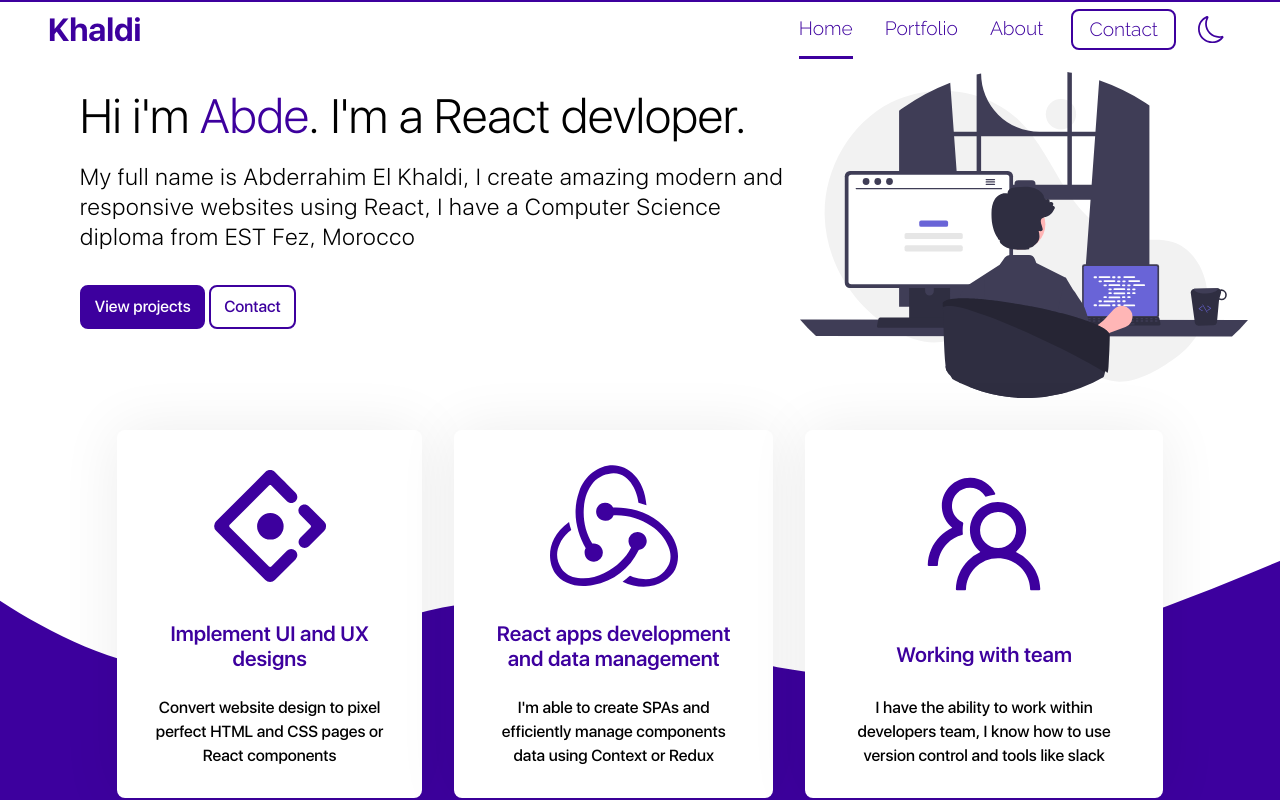
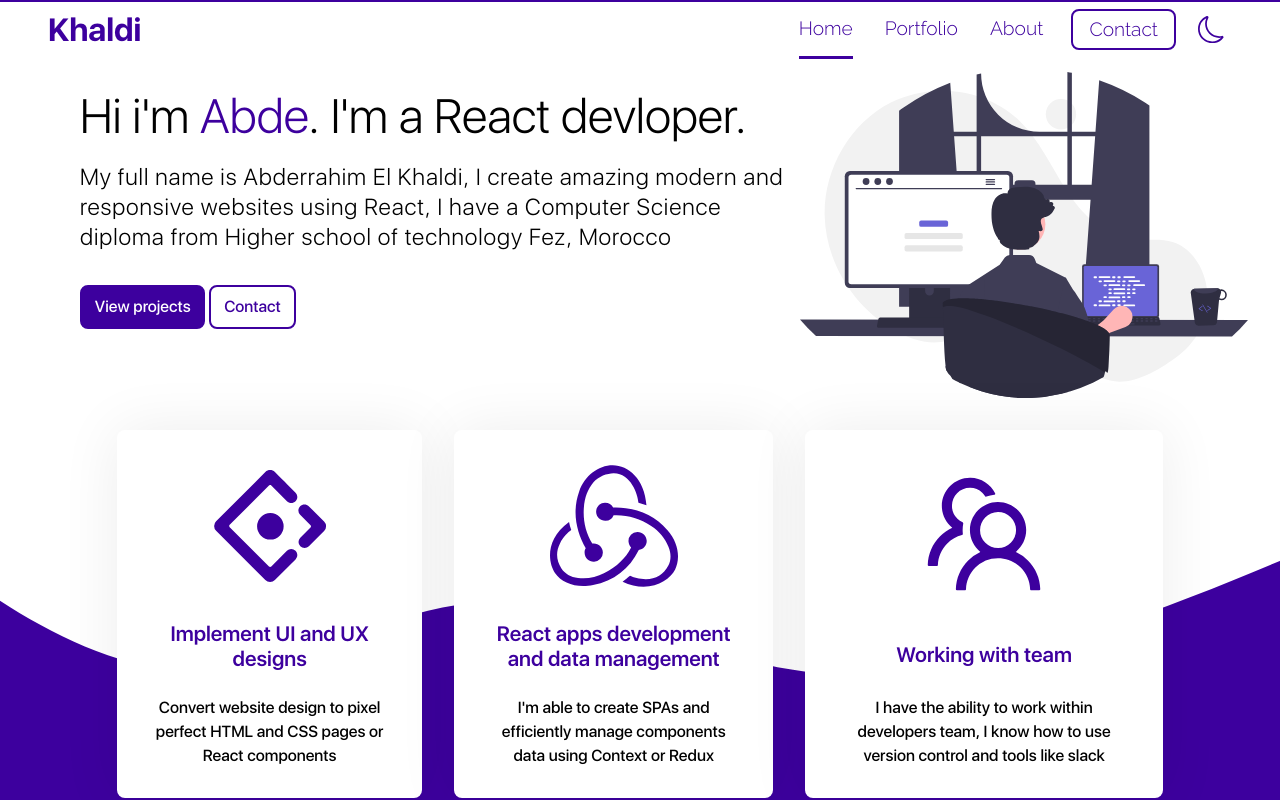
Before and after one commit to devkhaldi/portfolio, a React (Create React App) app: page / in a window 1280 px wide. Shown: the top 800 px of the page. Built offline with nearby package versions, Linux system fonts and the light colour scheme.

Commit message:
fix hero text

```diff
--- a/src/home/Hero.js
+++ b/src/home/Hero.js
@@ -18,7 +18,7 @@ const Hero = () => {
           <p>
             My full name is Abderrahim El Khaldi, I create amazing modern and
             responsive websites using React, I have a Computer Science diploma
-            from EST Fez, Morocco
+            from Higher school of technology Fez, Morocco
           </p>
           <div className='hero-buttons'>
             <Link className='btn' exact to='/portfolio'>
--- a/src/portfolio/Hero.js
+++ b/src/portfolio/Hero.js
@@ -14,7 +14,7 @@ const Hero = () => {
           <p>
             My full name is Abderrahim El Khaldi, I create amazing modern and
             responsive websites using React, I have an Computer Science diploma
-            from EST Fez, Morocco
+            from Higher school of technology Fez, Morocco
           </p>
           <div className='hero-buttons'>
             <Link className='btn' exact to='/portfolio'>
```
